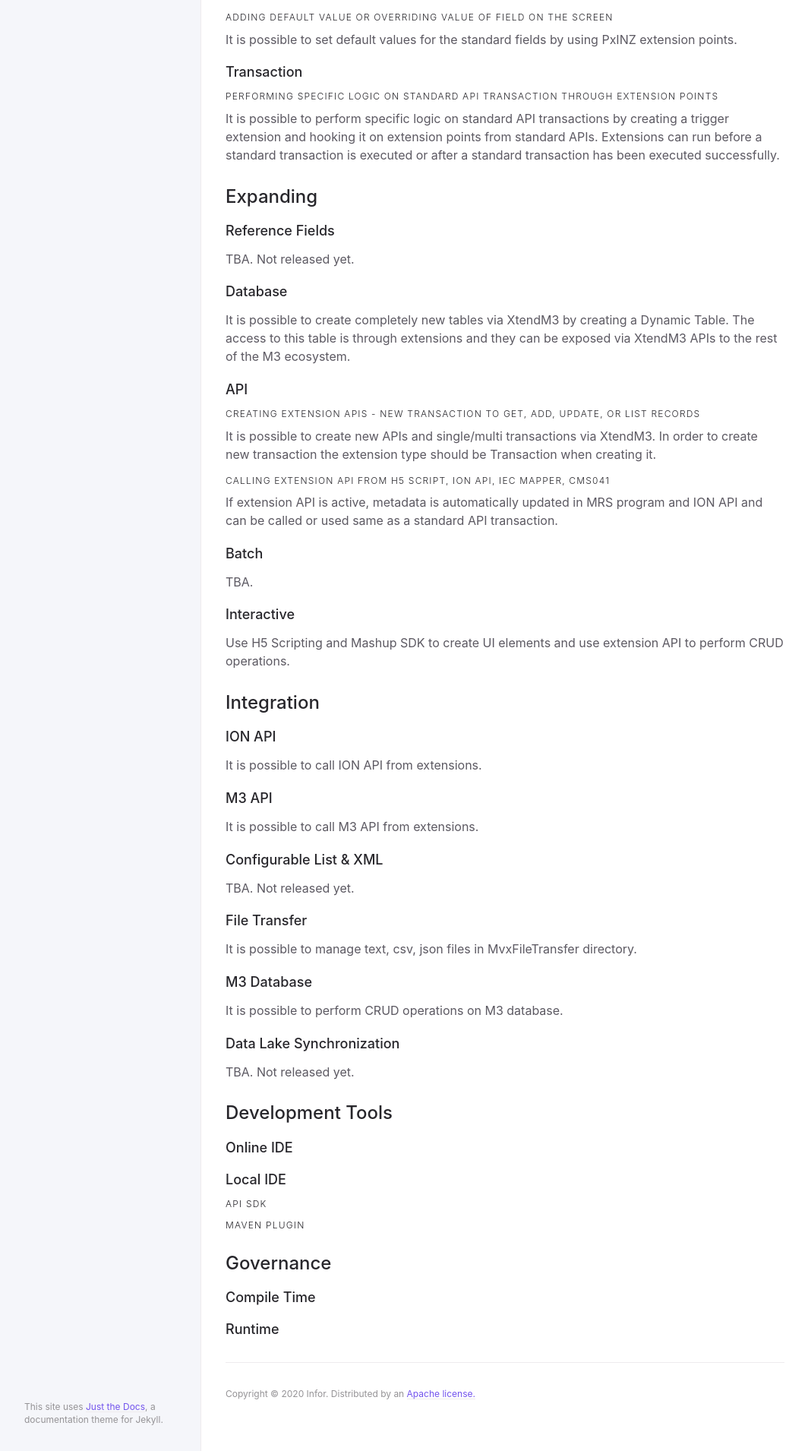
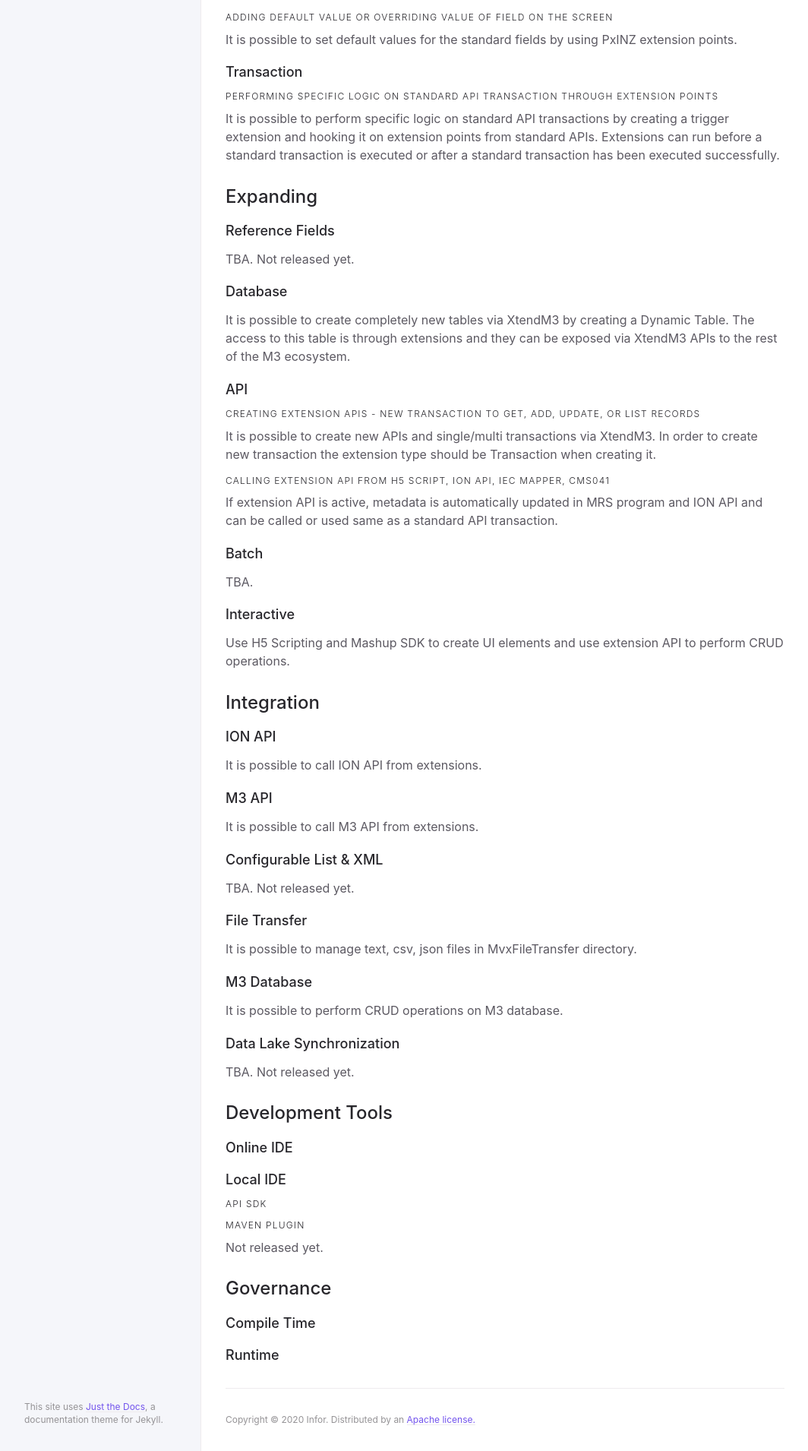
Before and after one commit to infor-cloud/xtendm3, a Jekyll site: the page built from docs/documentation/capabilities.md, in a window 1280 px wide. Shown: the part 1887-3797 px from the top of the page at 76% size, without its empty margins (107-1171 px from the left). Built offline with Jekyll 4.4.1, drawn with Linux system fonts in a browser that asks for light colours.

Commit message:
Maven Plugin - Not released comment

```diff
--- a/docs/documentation/capabilities.md
+++ b/docs/documentation/capabilities.md
@@ -100,6 +100,7 @@ TBA. Not released yet.
 #### API SDK
 
 #### Maven Plugin
+Not released yet.
 
 ## Governance
 ### Compile Time
```
